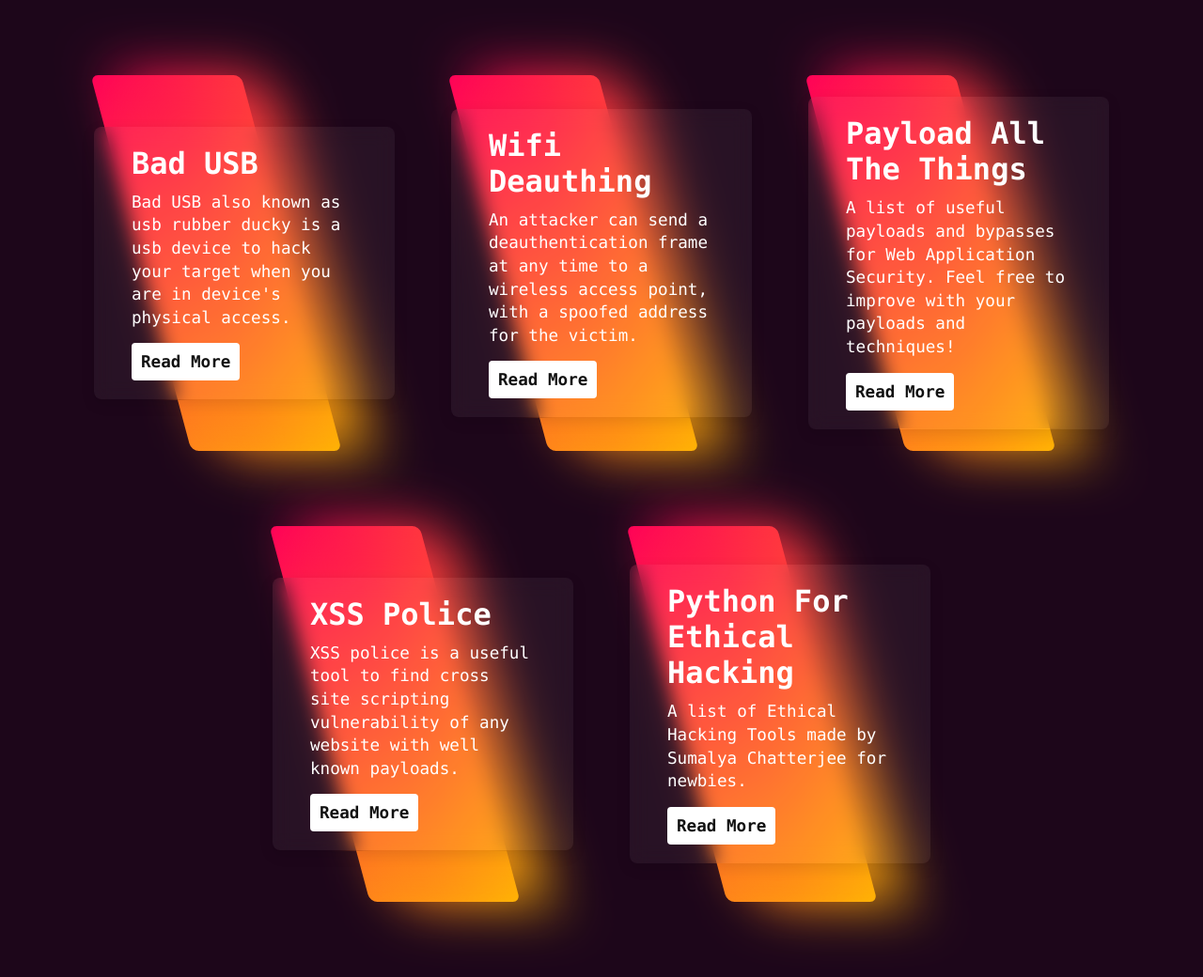
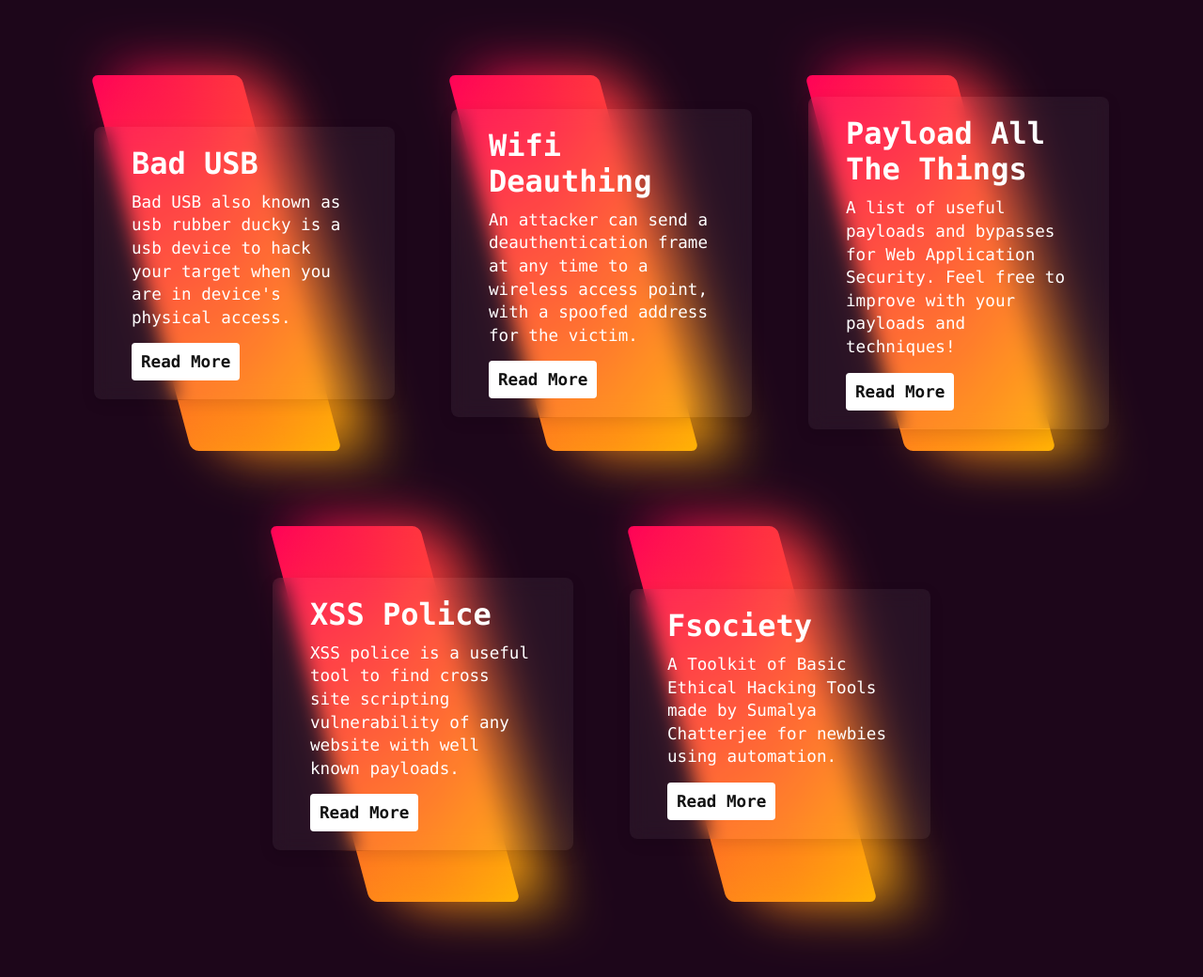
Before and after one commit to R3DHULK/Articles, a plain HTML site: page index.html in a window 1280 px wide. Shown: the whole page at 94% size. Drawn offline with Linux system fonts and the light colour scheme.

Commit message:
Articles

```diff
--- a/index.html
+++ b/index.html
@@ -50,8 +50,8 @@
     <div class="box">
       <span></span>
       <div class="content">
-        <h2>Python For Ethical Hacking</h2>
-        <p>A list of Ethical Hacking Tools made by Sumalya Chatterjee for newbies.</p>
+        <h2>Fsociety</h2>
+        <p>A Toolkit of Basic Ethical Hacking Tools made by Sumalya Chatterjee for newbies using automation.</p>
         <a href="https://github.com/R3DHULK/python-for-ethical-hacking/" target="_blank">Read More</a>
       </div>
     </div>
```
